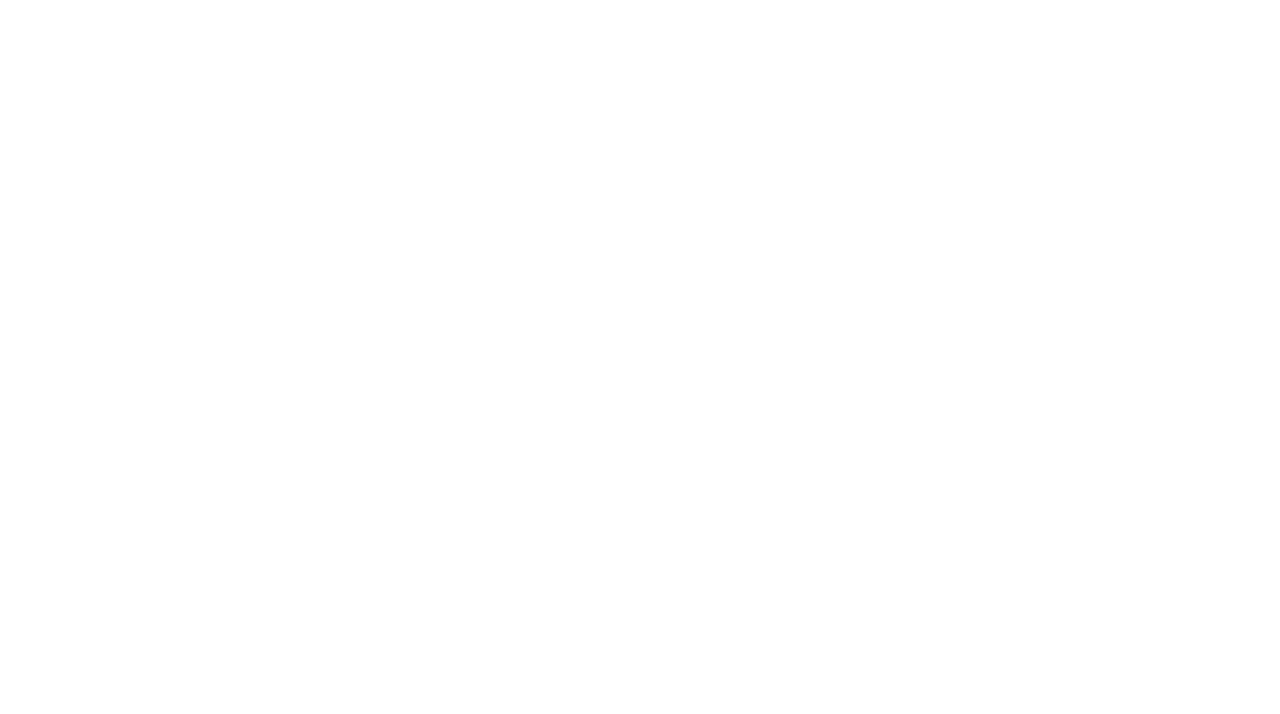
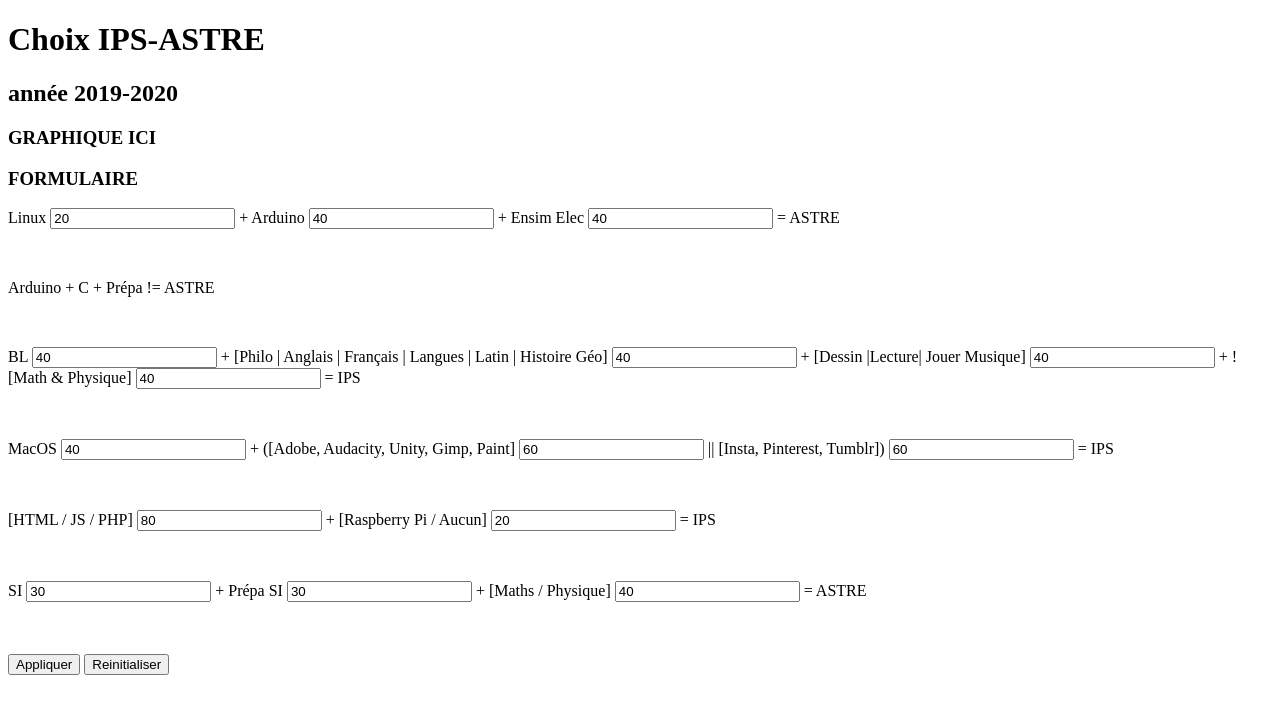
Before and after one commit to nomaad95/choixAstreIps, a plain HTML site: page index.html in a window 1280 px wide. Drawn offline with Linux system fonts and the light colour scheme.

Commit message:
add form

```diff
--- a/index.html
+++ b/index.html
@@ -3,10 +3,60 @@
 	<head>
 	  <meta charset="utf-8">
 	  <meta name="viewport" content="width=device-width, initial-scale=1.0"/>
+	</head>
 
-	</head>
+	<title>Choix IPS-ASTRE</title>
 
 	<body>
 
+		<header>
+			<h1>Choix IPS-ASTRE</h1>
+			<h2>année 2019-2020</h2>
+		</header>
+
+		<div>
+			<h3>GRAPHIQUE ICI</h3>
+		</div>
+		<div>
+			<h3>FORMULAIRE</h3>
+
+			<form id="myForm">
+
+				<p>Linux <input type="number" value="20"/> + Arduino <input type="number" value="40"/> + Ensim Elec <input type="number" value="40"/> = ASTRE</p>
+<br/>
+				<p>Arduino + C + Prépa != ASTRE</p>
+<br/>
+				<p>BL <input type="number" value="40"/> + [Philo | Anglais | Français | Langues | Latin | Histoire Géo] <input type="number" value="40"/> +  [Dessin |Lecture| Jouer Musique] <input type="number" value="40"/> + ![Math & Physique] <input type="number" value="40"/> = IPS</p>
+<br/>
+				<p>MacOS <input type="number" value="40"/> + ([Adobe, Audacity, Unity, Gimp, Paint] <input type="number" value="60"/> || [Insta, Pinterest, Tumblr]) <input type="number" value="60"/> = IPS</p>
+<br/>
+				<p>[HTML / JS / PHP] <input type="number" value="80"/> + [Raspberry Pi / Aucun] <input type="number" value="20"/> = IPS</p>
+<br/>
+				<p>SI <input type="number" value="30"/> + Prépa SI <input type="number" value="30"/> + [Maths / Physique] <input type="number" value="40"/> = ASTRE</p>
+<br/><br/>
+
+				<input type="submit" value="Appliquer"/>
+				<input type="reset" value="Reinitialiser"/>
+			</form>
+
+			<script>
+				var myForm = document.getElementById('myForm');
+
+				myForm.addEventListener('submit', function(e) {
+				   console.log('Appliquer changement');
+				    e.preventDefault(); // prevent open in new window
+				 	// check data range ? (or in html)
+				 	// send data to graphique
+				});
+
+				myForm.addEventListener('reset', function(e) {
+				   console.log('Reinitialiser formulaire');
+				   // get default settings
+				   // or get last settings
+				   // send data to graphique
+				});
+			</script>
+		</div>
+
 	</body>
 </html>
```
